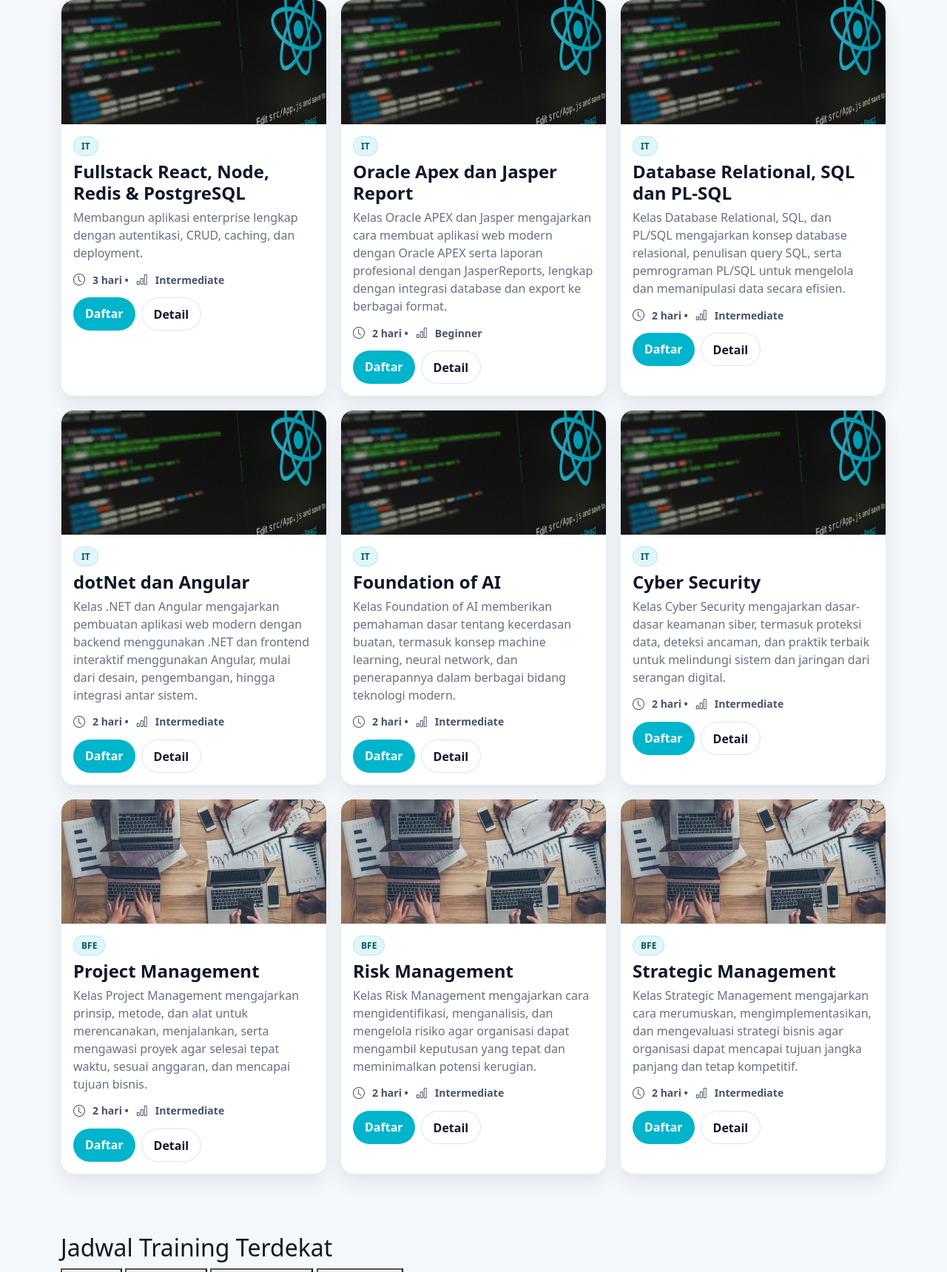
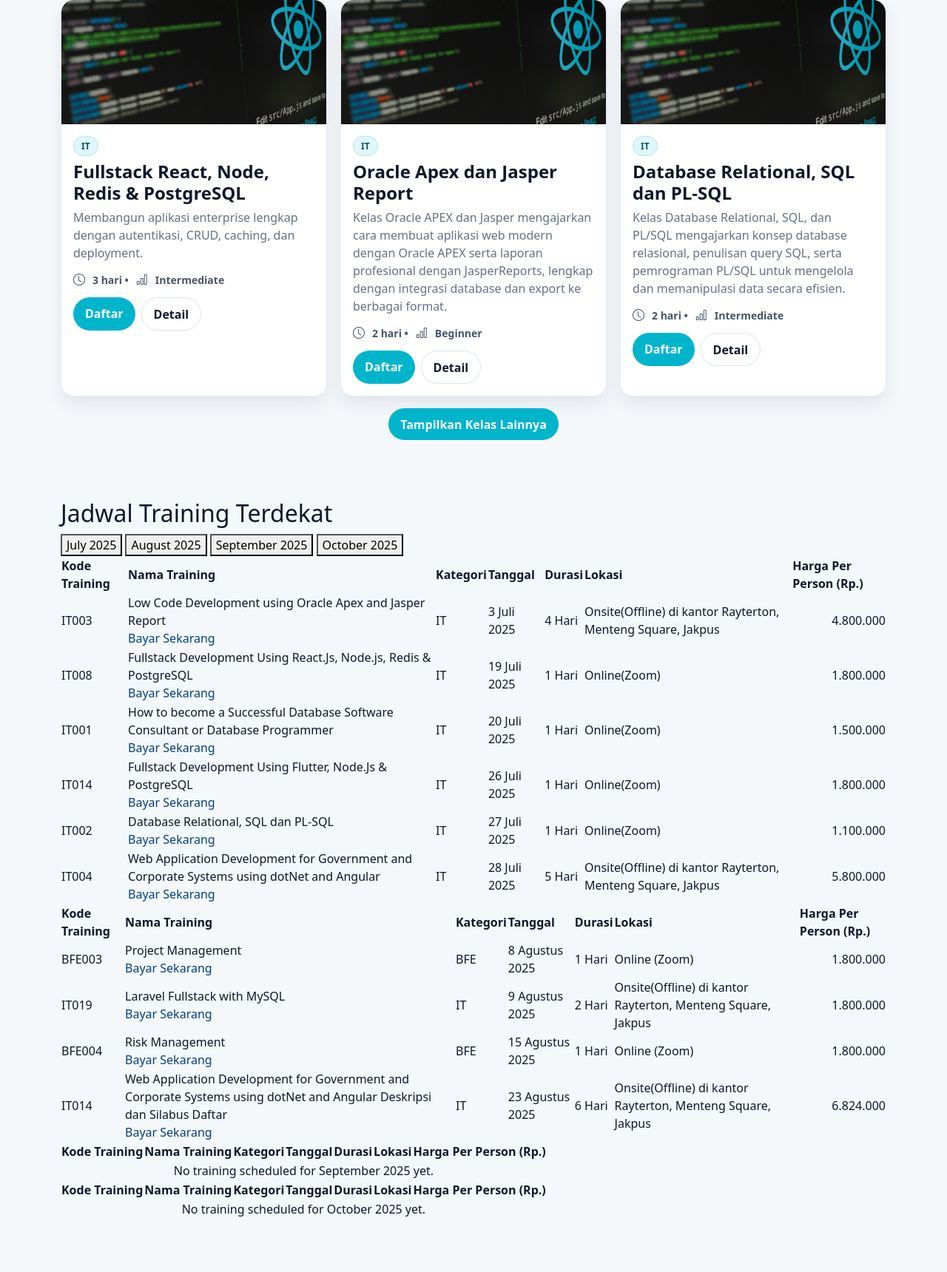
Before and after one commit to Raffalea/rayterton-academy, a PHP site: page / in a window 1280 px wide. Shown: the part 1439-3159 px from the top of the page at 74% size. Run offline with PHP 8.4, Linux system fonts and the light colour scheme.

Commit message:
dropdown kelas

```diff
--- a/public_html/index.php
+++ b/public_html/index.php
@@ -647,7 +647,8 @@ header("Pragma: no-cache");
       <a class="btn-ghost" id="catalog" href="#register"><i class="bi bi-download me-1"></i> Minta Katalog PDF</a>
     </div>
 
-      <div class="cards" >
+    <div class="cards" id="featured-cards">
+      <!-- Card 1 -->
       <article class="cardx">
         <img src="assets/img/React.jpg" alt="Fullstack React Node PostgreSQL">
         <div class="bx">
@@ -661,7 +662,7 @@ header("Pragma: no-cache");
           </div>
         </div>
       </article>
-
+      <!-- Card 2 -->
       <article class="cardx">
         <img src="assets/img/React.jpg" alt="IFRS & Reporting">
         <div class="bx">
@@ -675,7 +676,7 @@ header("Pragma: no-cache");
           </div>
         </div>
       </article>
-
+      <!-- Card 3 -->
       <article class="cardx">
         <img src="assets/img/React.jpg" alt="Leadership for Managers">
         <div class="bx">
@@ -689,8 +690,12 @@ header("Pragma: no-cache");
           </div>
         </div>
       </article>
+    </div>
+    <div id="more-cards" style="display:none;">
+      <div class="cards">
+        <!-- Sisanya card, copy dari card 4 dst -->
         <article class="cardx">
-          <img src="assets/img/React.jpg" alt="Leadership for Managers">
+          <img src="assets/img/React.jpg" alt="dotNet dan Angular">
           <div class="bx">
             <span class="badge-soft">IT</span>
             <h4>dotNet dan Angular</h4>
@@ -703,10 +708,10 @@ header("Pragma: no-cache");
           </div>
         </article>
         <article class="cardx">
-          <img src="assets/img/React.jpg" alt="Leadership for Managers">
+          <img src="assets/img/React.jpg" alt="dotNet dan Angular">
           <div class="bx">
             <span class="badge-soft">IT</span>
-            <h4>Foundation of AI</h4>
+            <h4>Foundation AI</h4>
             <p>Kelas Foundation of AI memberikan pemahaman dasar tentang kecerdasan buatan, termasuk konsep machine learning, neural network, dan penerapannya dalam berbagai bidang teknologi modern.</p>
             <div class="meta"><i class="bi bi-clock"></i> 2 hari • <i class="bi bi-bar-chart"></i> Intermediate</div>
             <div class="actions">
@@ -716,7 +721,7 @@ header("Pragma: no-cache");
           </div>
         </article>
         <article class="cardx">
-          <img src="assets/img/React.jpg" alt="Leadership for Managers">
+          <img src="assets/img/React.jpg" alt="dotNet dan Angular">
           <div class="bx">
             <span class="badge-soft">IT</span>
             <h4>Cyber Security</h4>
@@ -729,7 +734,7 @@ header("Pragma: no-cache");
           </div>
         </article>
         <article class="cardx">
-          <img src="assets/img/3.avif" alt="Leadership for Managers">
+          <img src="assets/img/React.jpg" alt="dotNet dan Angular">
           <div class="bx">
             <span class="badge-soft">BFE</span>
             <h4>Project Management</h4>
@@ -742,7 +747,7 @@ header("Pragma: no-cache");
           </div>
         </article>
         <article class="cardx">
-          <img src="assets/img/3.avif" alt="Leadership for Managers">
+          <img src="assets/img/React.jpg" alt="dotNet dan Angular">
           <div class="bx">
             <span class="badge-soft">BFE</span>
             <h4>Risk Management</h4>
@@ -755,7 +760,7 @@ header("Pragma: no-cache");
           </div>
         </article>
         <article class="cardx">
-          <img src="assets/img/3.avif" alt="Leadership for Managers">
+          <img src="assets/img/React.jpg" alt="dotNet dan Angular">
           <div class="bx">
             <span class="badge-soft">BFE</span>
             <h4>Strategic Management</h4>
@@ -769,7 +774,12 @@ header("Pragma: no-cache");
         </article>
       </div>
     </div>
+  </div>
+      <div class="text-center mt-3">
+      <button class="btn-cta" id="show-more-cards" onclick="toggleCards()">Tampilkan Kelas Lainnya</button>
+    </div>
 </section>
+
 
   <!-- Schedule -->
   <!-- <section class="section schedule" id="schedule">
@@ -1169,6 +1179,17 @@ header("Pragma: no-cache");
 
   <script>
     const cardsContainer = document.getElementById('cards-container');
+    function toggleCards() {
+  var more = document.getElementById('more-cards');
+  var btn = document.getElementById('show-more-cards');
+  if (more.style.display === 'none') {
+    more.style.display = 'block';
+    btn.textContent = 'Sembunyikan Kelas Lainnya';
+  } else {
+    more.style.display = 'none';
+    btn.textContent = 'Tampilkan Kelas Lainnya';
+  }
+}
     // Tahun footer
     document.getElementById('y').textContent = new Date().getFullYear();
     // Smooth scroll
```
Lines whose indentation alone changed are shown as unchanged.
